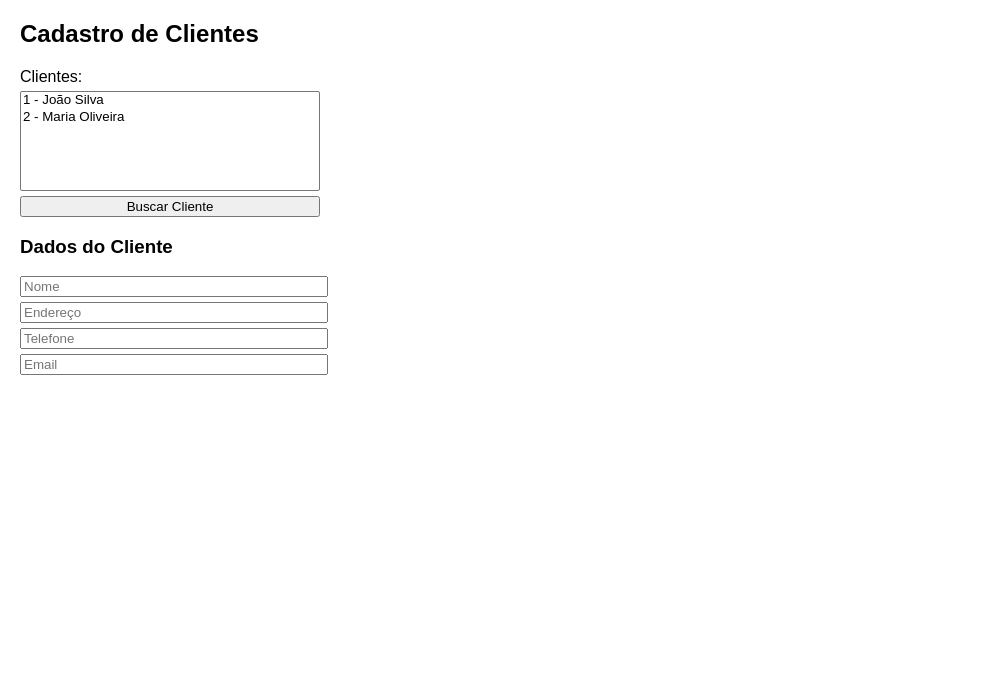
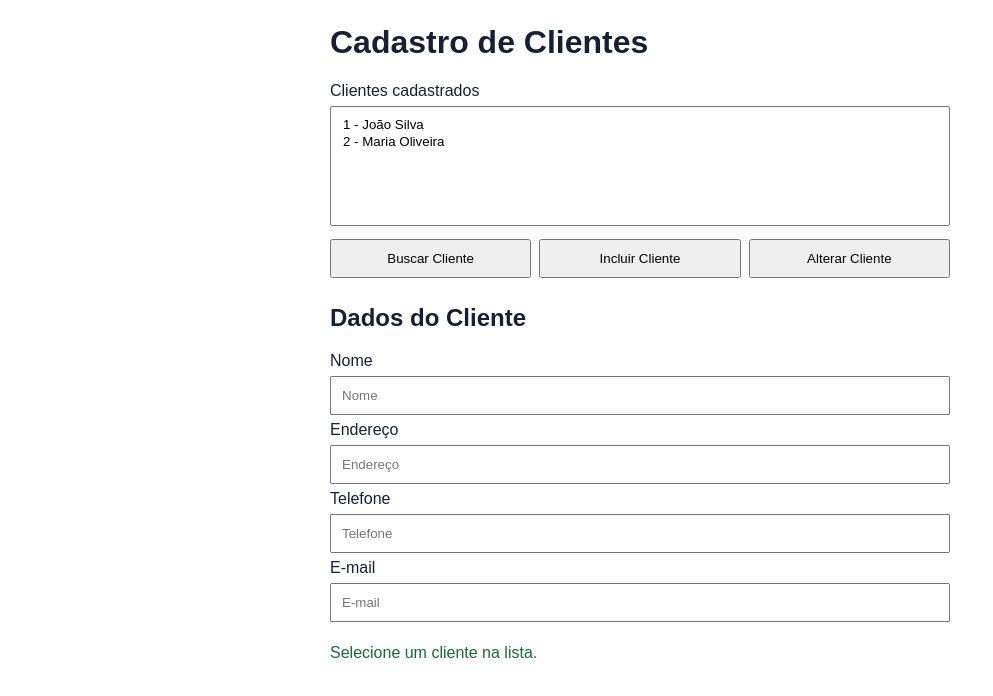
Before and after one commit to Guilherme-0-0/programa-o-3DSB, a plain HTML site: page formsweb.html in a window 1280 px wide. Both pictures are taken after a click on the button "Buscar Cliente". Shown: the whole page, without its empty margins (0-993 px from the left). Drawn offline with Linux system fonts and the light colour scheme.

Commit message:
Adiciona inclusão e alteração de clientes com localStorage

```diff
--- a/formsweb.html
+++ b/formsweb.html
@@ -2,57 +2,128 @@
 <html lang="pt-BR">
 <head>
   <meta charset="UTF-8">
+  <meta name="viewport" content="width=device-width, initial-scale=1">
   <title>Cadastro de Clientes</title>
   <style>
-    body { font-family: Arial, sans-serif; margin: 20px; }
-    input, select, button { margin: 5px 0; display: block; width: 300px; }
-    #listBoxClientes { height: 100px; }
+    body { font-family: Arial, sans-serif; margin: 24px; color: #172033; }
+    main { max-width: 620px; margin: auto; }
+    input, select, button { box-sizing: border-box; margin: 6px 0; padding: 10px; width: 100%; }
+    select { min-height: 120px; }
+    .actions { display: flex; gap: 8px; flex-wrap: wrap; }
+    .actions button { flex: 1 1 140px; cursor: pointer; }
+    #status { min-height: 1.5em; color: #176b3a; }
   </style>
 </head>
 <body>
-  <h2>Cadastro de Clientes</h2>
-
-  <label for="listBoxClientes">Clientes:</label>
-  <select id="listBoxClientes" size="5"></select>
-  <button onclick="buscarCliente()">Buscar Cliente</button>
-
-  <h3>Dados do Cliente</h3>
-  <input type="text" id="txtNome" placeholder="Nome">
-  <input type="text" id="txtEndereco" placeholder="Endereço">
-  <input type="text" id="txtTelefone" placeholder="Telefone">
-  <input type="email" id="txtEmail" placeholder="Email">
-
+  <main>
+    <h1>Cadastro de Clientes</h1>
+    <label for="listBoxClientes">Clientes cadastrados</label>
+    <select id="listBoxClientes" size="5" aria-label="Clientes cadastrados"></select>
+    <div class="actions">
+      <button type="button" id="btnBuscar">Buscar Cliente</button>
+      <button type="button" id="btnIncluir">Incluir Cliente</button>
+      <button type="button" id="btnAlterar">Alterar Cliente</button>
+    </div>
+    <h2>Dados do Cliente</h2>
+    <label for="txtNome">Nome</label><input type="text" id="txtNome" placeholder="Nome">
+    <label for="txtEndereco">Endereço</label><input type="text" id="txtEndereco" placeholder="Endereço">
+    <label for="txtTelefone">Telefone</label><input type="tel" id="txtTelefone" placeholder="Telefone">
+    <label for="txtEmail">E-mail</label><input type="email" id="txtEmail" placeholder="E-mail">
+    <p id="status" role="status" aria-live="polite"></p>
+  </main>
   <script>
-    // Simulação de banco de dados local
-    const clientes = [
+    const STORAGE_KEY = "clientes";
+    const clientesIniciais = [
       { id: 1, nome: "João Silva", endereco: "Rua A", telefone: "123456", email: "joao@gmail.com" },
       { id: 2, nome: "Maria Oliveira", endereco: "Rua B", telefone: "654321", email: "maria@gmail.com" }
     ];
+    let clientes;
+    try {
+      const salvos = JSON.parse(localStorage.getItem(STORAGE_KEY));
+      clientes = Array.isArray(salvos) ? salvos : clientesIniciais;
+    } catch {
+      clientes = clientesIniciais;
+    }
+    const listBox = document.getElementById("listBoxClientes");
+    const campos = {
+      nome: document.getElementById("txtNome"),
+      endereco: document.getElementById("txtEndereco"),
+      telefone: document.getElementById("txtTelefone"),
+      email: document.getElementById("txtEmail")
+    };
+    const status = document.getElementById("status");
+    let clienteEmEdicao = null;
 
-    // Salvar no localStorage
-    localStorage.setItem("clientes", JSON.stringify(clientes));
-
-    // Preencher lista de clientes
-    const listBox = document.getElementById("listBoxClientes");
-    const listaClientes = JSON.parse(localStorage.getItem("clientes"));
-    listaClientes.forEach(cliente => {
-      const option = document.createElement("option");
-      option.value = cliente.id;
-      option.textContent = `${cliente.id} - ${cliente.nome}`;
-      listBox.appendChild(option);
-    });
-
-    // Buscar cliente e preencher formulário
+    function salvar() {
+      localStorage.setItem(STORAGE_KEY, JSON.stringify(clientes));
+    }
+    function atualizarLista(idSelecionado = null) {
+      listBox.replaceChildren();
+      clientes.forEach(cliente => {
+        const option = document.createElement("option");
+        option.value = String(cliente.id);
+        option.textContent = String(cliente.id) + " - " + cliente.nome;
+        listBox.appendChild(option);
+      });
+      if (idSelecionado !== null) listBox.value = String(idSelecionado);
+    }
+    function limparCampos() {
+      Object.values(campos).forEach(campo => campo.value = "");
+      clienteEmEdicao = null;
+    }
+    function lerDados() {
+      const dados = Object.fromEntries(Object.entries(campos).map(([chave, campo]) => [chave, campo.value.trim()]));
+      if (Object.values(dados).some(valor => !valor)) {
+        status.textContent = "Preencha todos os campos antes de salvar.";
+        return null;
+      }
+      if (!campos.email.checkValidity()) {
+        status.textContent = "Informe um endereço de e-mail válido.";
+        campos.email.focus();
+        return null;
+      }
+      return dados;
+    }
     function buscarCliente() {
-      const selectedId = parseInt(listBox.value);
-      const cliente = listaClientes.find(c => c.id === selectedId);
-      if (cliente) {
-        document.getElementById("txtNome").value = cliente.nome;
-        document.getElementById("txtEndereco").value = cliente.endereco;
-        document.getElementById("txtTelefone").value = cliente.telefone;
-        document.getElementById("txtEmail").value = cliente.email;
+      const cliente = clientes.find(item => item.id === Number(listBox.value));
+      if (!cliente) {
+        status.textContent = "Selecione um cliente na lista.";
+        return;
       }
+      Object.keys(campos).forEach(chave => campos[chave].value = cliente[chave]);
+      clienteEmEdicao = cliente.id;
+      status.textContent = "Dados do cliente carregados para edição.";
     }
+    function incluirCliente() {
+      const dados = lerDados();
+      if (!dados) return;
+      const novoId = clientes.reduce((maior, item) => Math.max(maior, Number(item.id) || 0), 0) + 1;
+      clientes.push({ id: novoId, ...dados });
+      salvar();
+      atualizarLista(novoId);
+      limparCampos();
+      status.textContent = "Cliente incluído e salvo neste navegador.";
+    }
+    function alterarCliente() {
+      const id = clienteEmEdicao ?? Number(listBox.value);
+      const indice = clientes.findIndex(item => item.id === id);
+      if (indice < 0) {
+        status.textContent = "Selecione e busque um cliente antes de alterar.";
+        return;
+      }
+      const dados = lerDados();
+      if (!dados) return;
+      clientes[indice] = { ...clientes[indice], ...dados };
+      salvar();
+      atualizarLista(id);
+      limparCampos();
+      status.textContent = "Dados do cliente alterados e salvos neste navegador.";
+    }
+    document.getElementById("btnBuscar").addEventListener("click", buscarCliente);
+    document.getElementById("btnIncluir").addEventListener("click", incluirCliente);
+    document.getElementById("btnAlterar").addEventListener("click", alterarCliente);
+    if (localStorage.getItem(STORAGE_KEY) === null) salvar();
+    atualizarLista();
   </script>
 </body>
 </html>
```
